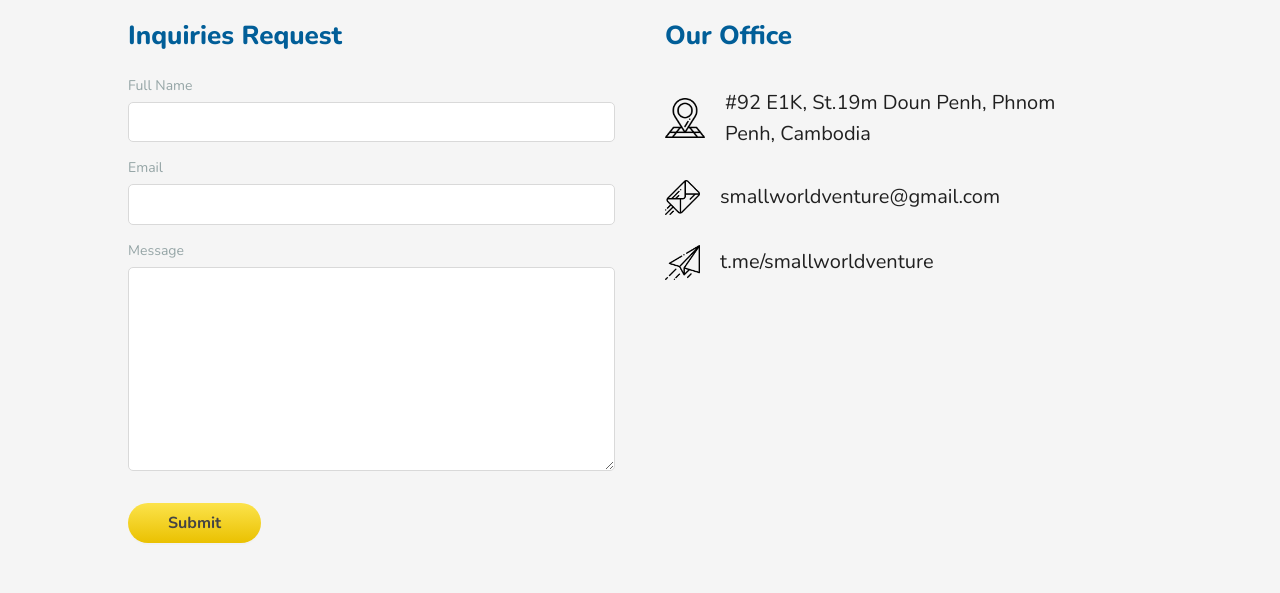
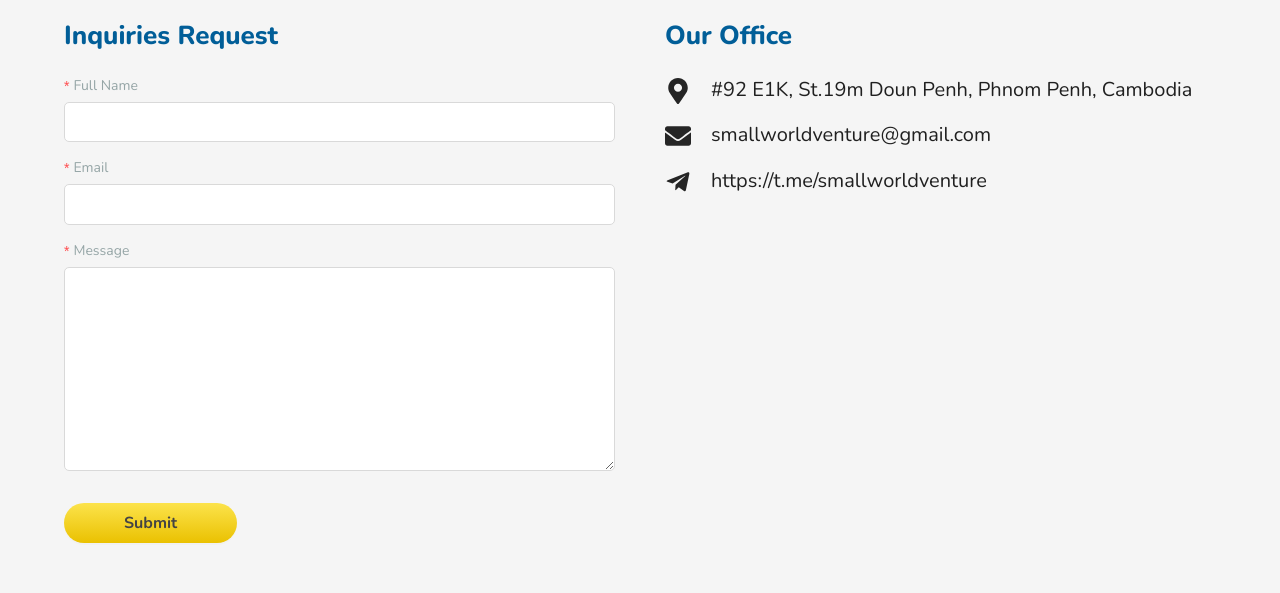
Before and after one commit to sea-viseth/smallworld-venture, a Next.js app: page /contact in a window 1280 px wide. Shown: the part 120-713 px from the top of the page. Built offline with nearby package versions, Linux system fonts and the light colour scheme.

Commit message:
add contact

```diff
--- a/pages/contact.js
+++ b/pages/contact.js
@@ -1,11 +1,25 @@
-import { Row, Col, Form, Input, Button } from "antd";
+import { Row, Col, Form, Input, Button, notification } from "antd";
+import axios from "axios";
+import { useState } from "react";
+import { FaTelegramPlane, FaMapMarkerAlt, FaEnvelope } from "react-icons/fa";
+
 function Contact() {
+  const [isLoading, setIsLoading] = useState(false);
   const layout = {
     labelCol: { span: 24 },
     wrapperCol: { span: 24 },
   };
   const onFinish = (values) => {
-    console.log("Success:", values);
+    axios
+      .post("https://mail.smallworldventure.com/api/form", { ...values })
+      .then(() => {
+        setIsLoading(true);
+        notification["success"]({
+          message: "Success",
+          description: "Thank you for reaching out. Please check your email.",
+        });
+        setIsLoading(false);
+      });
   };
 
   const onFinishFailed = (errorInfo) => {
@@ -23,13 +37,42 @@ function Contact() {
                 onFinish={onFinish}
                 onFinishFailed={onFinishFailed}
               >
-                <Form.Item name="name" label="Full Name">
+                <Form.Item
+                  name="fullname"
+                  label="Full Name"
+                  rules={[
+                    { required: true, message: "Please input your fullname!" },
+                  ]}
+                >
                   <Input />
                 </Form.Item>
-                <Form.Item name="email" label="Email">
+                <Form.Item
+                  name="email"
+                  label="Email"
+                  rules={[
+                    {
+                      required: true,
+                      message: "Please input your email!",
+                    },
+                    { type: "email", message: "The email is not valid!" },
+                  ]}
+                >
                   <Input />
                 </Form.Item>
-                <Form.Item name="message" label="Message">
+                <Form.Item
+                  name="message"
+                  label="Message"
+                  rules={[
+                    {
+                      required: true,
+                      message: "Please input your message!",
+                    },
+                    {
+                      min: 50,
+                      message: "Make sure your message more than 50 characters",
+                    },
+                  ]}
+                >
                   <Input.TextArea />
                 </Form.Item>
                 <Form.Item>
@@ -37,7 +80,8 @@ function Contact() {
                   <Button
                     className="sw-default-btn"
                     htmlType="submit"
-                    style={{ padding: "20px 40px" }}
+                    style={{ padding: "20px 60px" }}
+                    loading={isLoading ? true : false}
                   >
                     Submit
                   </Button>
@@ -46,11 +90,9 @@ function Contact() {
             </Col>
             <Col className="office-info" xs={24} sm={24} md={12}>
               <h2>Our Office</h2>
-              <Row align="middle">
-                <Col className="info-icon" flex="40px">
-                  <img src="/images/contact/address.png" alt="adress" />
-                </Col>
-                <Col span={18}>
+              <div className="contact-icons">
+                <div>
+                  <FaMapMarkerAlt />
                   <a
                     target="_blank"
                     href="https://goo.gl/maps/9qBKccPdT81iKQYa9"
@@ -58,35 +100,25 @@ function Contact() {
                   >
                     #92 E1K, St.19m Doun Penh, Phnom Penh, Cambodia
                   </a>
-                </Col>
-              </Row>
-              <Row align="middle">
-                <Col className="info-icon" flex="35px">
-                  <img src="/images/contact/email.png" alt="email" />
-                </Col>
-                <Col>
+                </div>
+                <div>
+                  <FaEnvelope />
                   <a href="mailto:smallworldventure@gmail.com">
                     smallworldventure@gmail.com
                   </a>
-                </Col>
-              </Row>
-              <Row align="middle">
-                <Col className="info-icon" flex="35px">
-                  <img
-                    src="/images/contact/telegram.png"
-                    alt="telegram-community"
-                  />
-                </Col>
-                <Col>
+                </div>
+
+                <div>
+                  <FaTelegramPlane />
                   <a
                     rel="noreferrer"
                     target="_blank"
                     href="https://t.me/smallworldventure"
                   >
-                    t.me/smallworldventure
+                    https://t.me/smallworldventure
                   </a>
-                </Col>
-              </Row>
+                </div>
+              </div>
             </Col>
           </Row>
         </div>
--- a/styles/globals.css
+++ b/styles/globals.css
@@ -656,12 +656,23 @@ input[type="text"]:focus {
   background-color: #ffffff;
 }
 
+.contact-icons div {
+  margin-bottom: 10px;
+}
+
+.contact-icons svg {
+  font-size: 26px;
+  margin-right: 20px;
+  position: relative;
+  top: 8px;
+}
+
 @media only screen and (max-width: 1440px) {
   .nav {
     padding: 0 10%;
   }
   .container {
-    width: 80% !important;
+    width: 90% !important;
     margin: 0 auto;
   }
   h2 {
@@ -741,11 +752,8 @@ input[type="text"]:focus {
   .partner p {
     padding: 0;
   }
-}
-
-@media only screen and (max-width: 1000px) {
   .container {
-    width: 90% !important;
+    width: 95% !important;
     margin: 0 auto;
   }
   .banner {
@@ -792,21 +800,16 @@ input[type="text"]:focus {
   }
 }
 
-@media only screen and (max-width: 768px) {
+@media only screen and (max-width: 700px) {
   .contact-page {
     margin: 30px 0;
   }
   .office-info {
     margin-top: 30px;
   }
-}
-
-@media only screen and (max-width: 800px) {
   .banner {
     top: 80px;
   }
-}
-@media only screen and (max-width: 700px) {
   h1 {
     font-size: 35px !important;
   }
```
